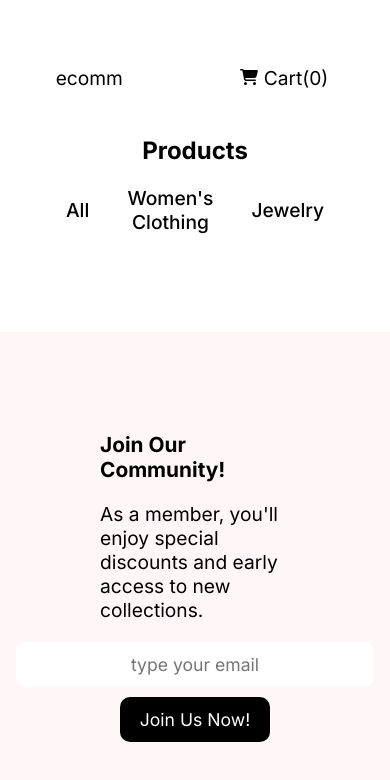
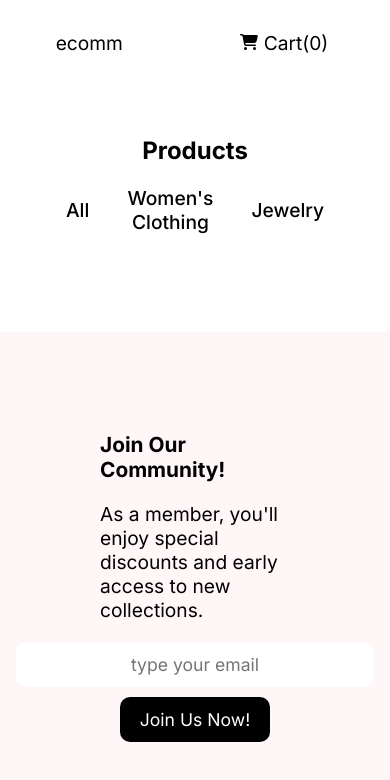
Before and after one commit to rdpfeifle/ecomm-store-js, a website with bundled scripts: page index.html in a window 390 px wide. Built offline with nearby package versions, Linux system fonts and the light colour scheme; no server answers.

Commit message:
Fix header z-index for smaller screens and button text colors

```diff
--- a/css/global.css
+++ b/css/global.css
@@ -24,6 +24,10 @@ a {
   color: #000;
 }
 
+button {
+  color: #000;
+}
+
 #promo-bar {
   background-color: #000;
   color: #fff;
--- a/css/header.css
+++ b/css/header.css
@@ -31,6 +31,11 @@ nav a:hover {
 }
 
 @media (max-width: 768px) {
+  header {
+    top: 0;
+    z-index: 10;
+  }
+
   nav a {
     display: none;
   }
--- a/css/products.css
+++ b/css/products.css
@@ -24,7 +24,6 @@
   font-weight: 500;
   background-color: transparent;
   transition: border-color 200ms ease-in-out;
-  color: #000;
 }
 
 #all:hover,
```
